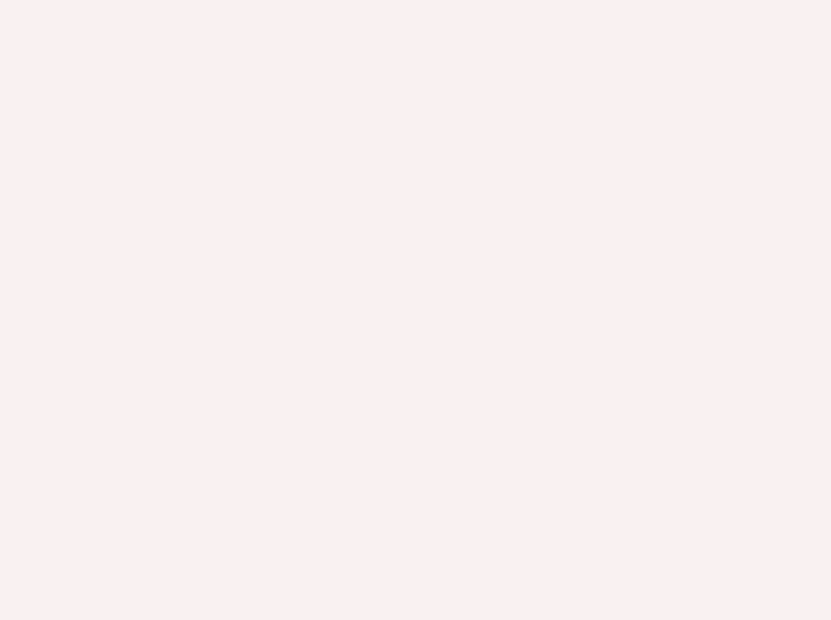
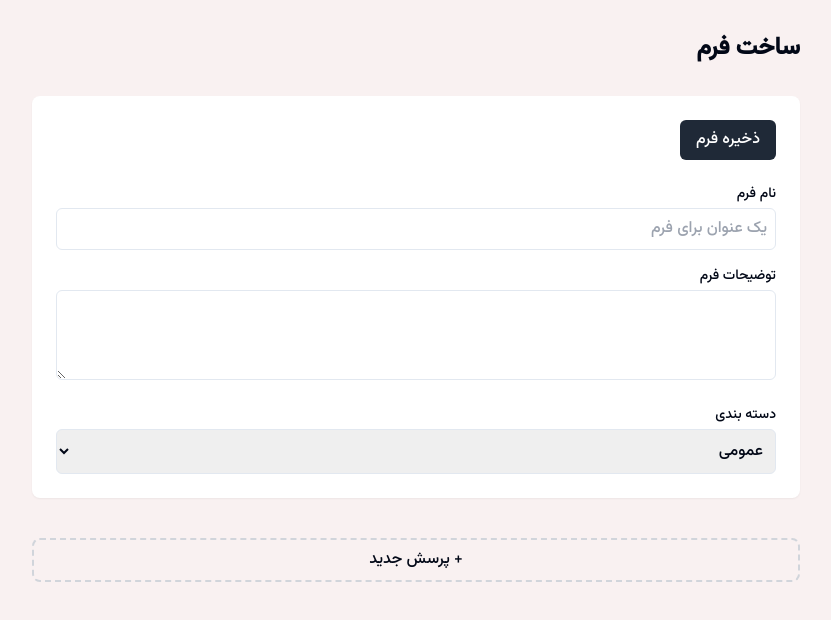
Before and after one commit to MohsenDastaran/AT-form-builder, a Vue app: page /create-form in a window 1280 px wide. Before the commit this address had no page. Shown: the top 620 px of the page, without its empty margins (348-1179 px from the left). Built offline with nearby package versions, Linux system fonts and the light colour scheme; sample sign-in values are in the browser's storage.

Commit message:
feat: add create form page

```diff
--- a/src/router/index.ts
+++ b/src/router/index.ts
@@ -2,7 +2,7 @@ import { createRouter, createWebHistory } from "vue-router";
 import Login from "../views/Login.vue";
 import Register from "../views/Register.vue";
 import Forms from "../views/Forms.vue";
-// import CreateForm from '../views/CreateForm.vue'
+import CreateForm from "../views/CreateForm.vue";
 
 const router = createRouter({
   history: createWebHistory(),
@@ -23,12 +23,12 @@ const router = createRouter({
       name: "register",
       component: Register,
     },
-    // {
-    //   path: '/create-form',
-    //   name: 'create-form',
-    //   component: CreateForm,
-    //   meta: { requiresAuth: true }
-    // }
+    {
+      path: "/create-form",
+      name: "create-form",
+      component: CreateForm,
+      meta: { requiresAuth: true },
+    },
   ],
 });
 
--- /dev/null
+++ b/src/views/CreateForm.vue
@@ -0,0 +1,182 @@
+<template>
+  <div class="p-8">
+    <div class="max-w-3xl mx-auto">
+      <h1 class="text-2xl font-bold mb-8 text-right">ساخت فرم</h1>
+
+      <div class="bg-white rounded-lg shadow-sm p-6 mb-6">
+        <button class="bg-gray-800 text-white px-4 py-2 rounded-md mb-6">
+          ذخیره فرم
+        </button>
+
+        <div class="space-y-4">
+          <BaseInput
+            v-model="formTitle"
+            label="نام فرم"
+            placeholder="یک عنوان برای فرم"
+            rtl
+          />
+
+          <div>
+            <label class="block text-sm font-medium mb-1 text-right">توضیحات فرم</label>
+            <textarea
+              v-model="formDescription"
+              class="w-full p-2 border rounded-md text-right"
+              rows="3"
+            ></textarea>
+          </div>
+
+          <div>
+            <label class="block text-sm font-medium mb-1 text-right">دسته بندی</label>
+            <select v-model="formCategory" class="w-full p-2 border rounded-md text-right">
+              <option>عمومی</option>
+              <option>تخصصی</option>
+            </select>
+          </div>
+        </div>
+      </div>
+
+      <draggable
+        v-model="questions"
+        item-key="id"
+        class="space-y-4"
+        handle=".drag-handle"
+      >
+        <template #item="{ element }">
+          <div class="bg-white rounded-lg shadow-sm p-6">
+            <div class="flex justify-between items-center mb-4">
+              <div class="flex gap-2">
+                <button class="drag-handle p-1 hover:bg-gray-100 rounded">↕️</button>
+                <button class="p-1 hover:bg-gray-100 rounded" @click="duplicateQuestion(element)">📋</button>
+                <button class="p-1 hover:bg-gray-100 rounded" @click="deleteQuestion(element)">🗑️</button>
+              </div>
+              <div class="flex items-center gap-2">
+                <span class="text-sm">پاسخ الزامی</span>
+                <input type="checkbox" v-model="element.required" />
+              </div>
+            </div>
+
+            <div class="space-y-4">
+              <div class="flex justify-between items-center">
+                <select v-model="element.type" class="p-2 border rounded-md">
+                  <option value="short">پاسخ کوتاه</option>
+                  <option value="long">پاسخ بلند</option>
+                  <option value="single">تک پاسخی</option>
+                  <option value="multiple">چند پاسخی</option>
+                  <option value="file">بارگذاری پیوست</option>
+                </select>
+                <input
+                  type="text"
+                  v-model="element.title"
+                  class="p-2 border rounded-md flex-grow mx-4 text-right"
+                  placeholder="عنوان پرسش"
+                />
+              </div>
+
+              <div v-if="['single', 'multiple'].includes(element.type)">
+                <div
+                  v-for="(option, index) in element.options"
+                  :key="index"
+                  class="flex items-center gap-2 mb-2"
+                >
+                  <input
+                    :type="element.type === 'single' ? 'radio' : 'checkbox'"
+                    disabled
+                  />
+                  <input
+                    type="text"
+                    v-model="option.text"
+                    class="p-2 border rounded-md flex-grow text-right"
+                    :placeholder="`گزینه ${index + 1}`"
+                  />
+                  <button
+                    @click="removeOption(element, index)"
+                    class="text-red-500 hover:text-red-700"
+                  >
+                    ×
+                  </button>
+                </div>
+                <button
+                  @click="addOption(element)"
+                  class="text-blue-600 hover:text-blue-800"
+                >
+                  + افزودن گزینه
+                </button>
+              </div>
+
+              <div v-if="element.type === 'file'" class="text-right">
+                <p class="text-sm text-gray-500">
+                  فرمت های مجاز: PDF, JPG, PNG
+                </p>
+              </div>
+            </div>
+          </div>
+        </template>
+      </draggable>
+
+      <button
+        @click="addQuestion"
+        class="mt-4 w-full py-2 border-2 border-dashed border-gray-300 rounded-lg hover:bg-gray-50 transition-colors"
+      >
+        + پرسش جدید
+      </button>
+    </div>
+  </div>
+</template>
+
+<script setup lang="ts">
+import { ref } from 'vue'
+import draggable from 'vuedraggable'
+import BaseInput from '../components/BaseInput.vue'
+
+
+
+const formTitle = ref('')
+const formDescription = ref('')
+const formCategory = ref('عمومی')
+
+
+
+interface Option {
+  text: string
+}
+
+interface Question {
+  id: number
+  type: 'short' | 'long' | 'single' | 'multiple' | 'file'
+  title: string
+  required: boolean
+  options: Option[]
+}
+
+const questions = ref<Question[]>([])
+let nextId = 1
+
+const addQuestion = () => {
+  questions.value.push({
+    id: nextId++,
+    type: 'short',
+    title: '',
+    required: false,
+    options: []
+  })
+}
+
+const duplicateQuestion = (question: Question) => {
+  const newQuestion = { ...question, id: nextId++ }
+  const index = questions.value.findIndex(q => q.id === question.id)
+  questions.value.splice(index + 1, 0, newQuestion)
+}
+
+const deleteQuestion = (question: Question) => {
+  const index = questions.value.findIndex(q => q.id === question.id)
+  questions.value.splice(index, 1)
+}
+
+const addOption = (question: Question) => {
+  question.options.push({ text: '' })
+}
+
+const removeOption = (question: Question, index: number) => {
+  question.options.splice(index, 1)
+}
+</script>
```
